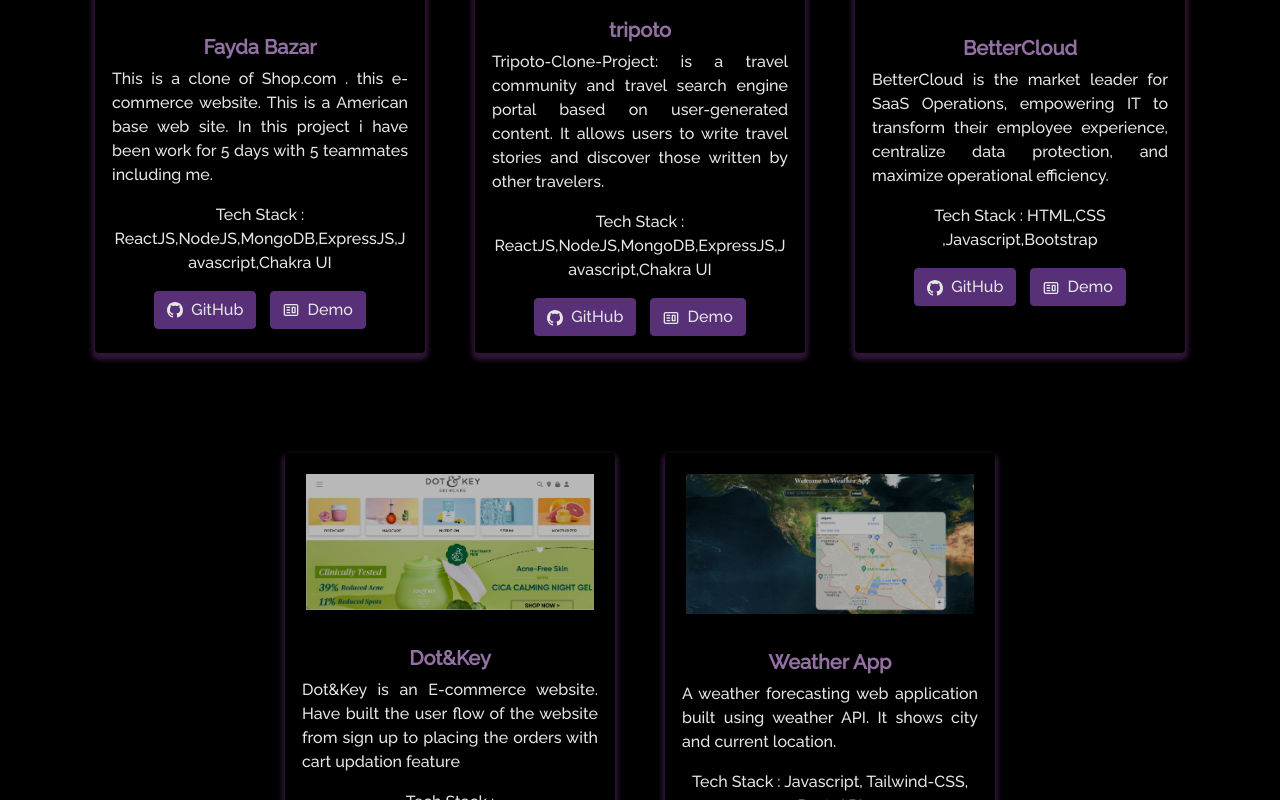
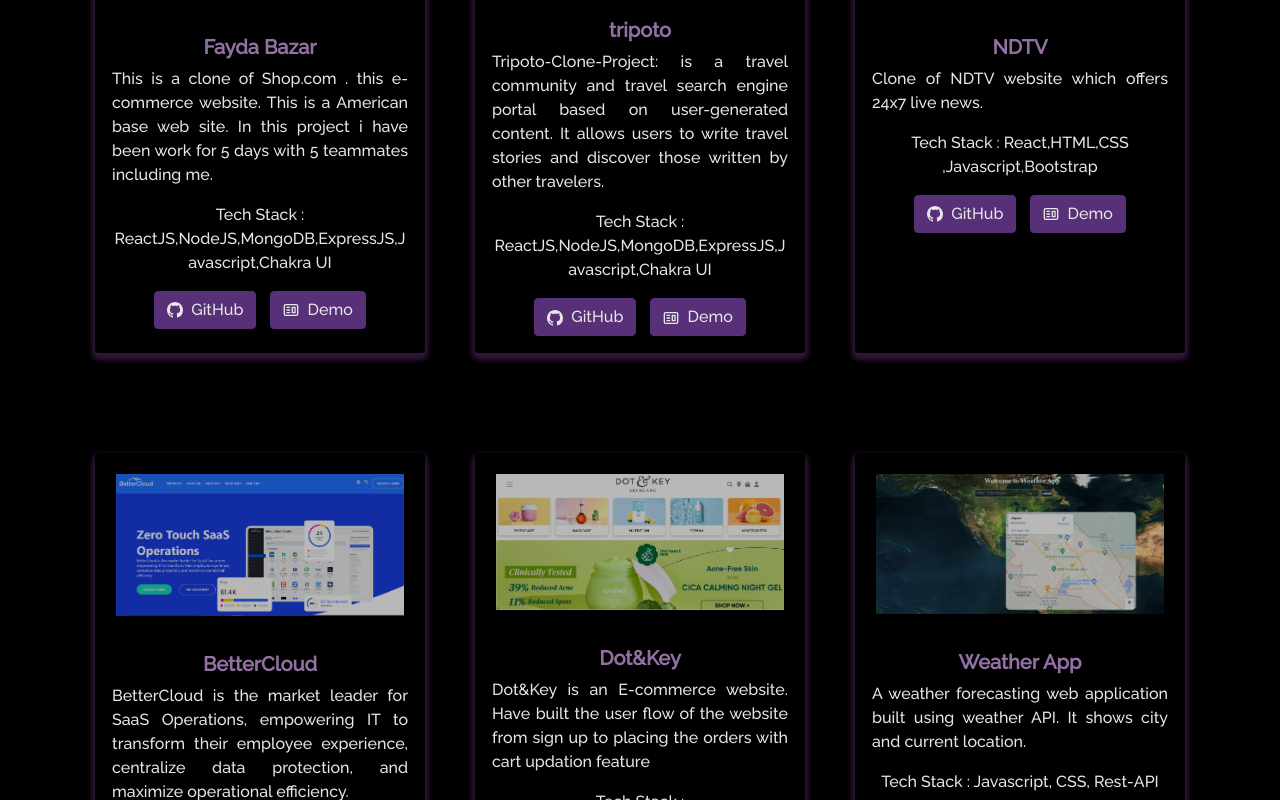
Before and after one commit to kedar05121998/kedar05121998.github.io, a React (Create React App) app: page / in a window 1280 px wide. Shown: the part 3340-4140 px from the top of the page. Built offline with nearby package versions, Linux system fonts and the light colour scheme.

Commit message:
added project

```diff
--- a/src/components/Projects/Projects.js
+++ b/src/components/Projects/Projects.js
@@ -7,6 +7,8 @@
 import weather from "../../Assets/project/weather.png"
 import tripoto from "../../Assets/project/tripoto.png"
 import shop from "../../Assets/project/shop.png"
+import ndtv from "../../Assets/project/ndtv.png"
+
 
 function Projects() {
   return (
@@ -58,6 +60,18 @@
             />
           </Col> */}
 
+<Col md={4} className="project-card">
+            <ProjectCard
+              imgPath={ndtv}
+              isBlog={false}
+              title="NDTV"
+              description="Clone of NDTV website which offers 24x7 live news."
+              stacks="Tech Stack : React,HTML,CSS ,Javascript,Bootstrap"
+              ghLink="https://github.com/kedar05121998/amused-can-5733"
+              demoLink="https://drive.google.com/file/d/18gQ-XBkmY3rJsDPJPA6H0WiH7iRjFGSG/view"
+            />
+          </Col>
+
         <Col md={4} className="project-card">
             <ProjectCard
               imgPath={betterCloud}
@@ -89,7 +103,7 @@
               isBlog={false}
               title="Weather App"
               description="A weather forecasting web application built using weather API. It shows city and current location."
-              stacks="Tech Stack :  Javascript, Tailwind-CSS, Rest-API"
+              stacks="Tech Stack :  Javascript, CSS, Rest-API"
               ghLink="https://github.com/kedar05121998/Weather-App/tree/main"
               demoLink="https://keen-nasturtium-8da81a.netlify.app/"
             />
```
Also changed, not shown: src/Assets/project/ndtv.png (added).
